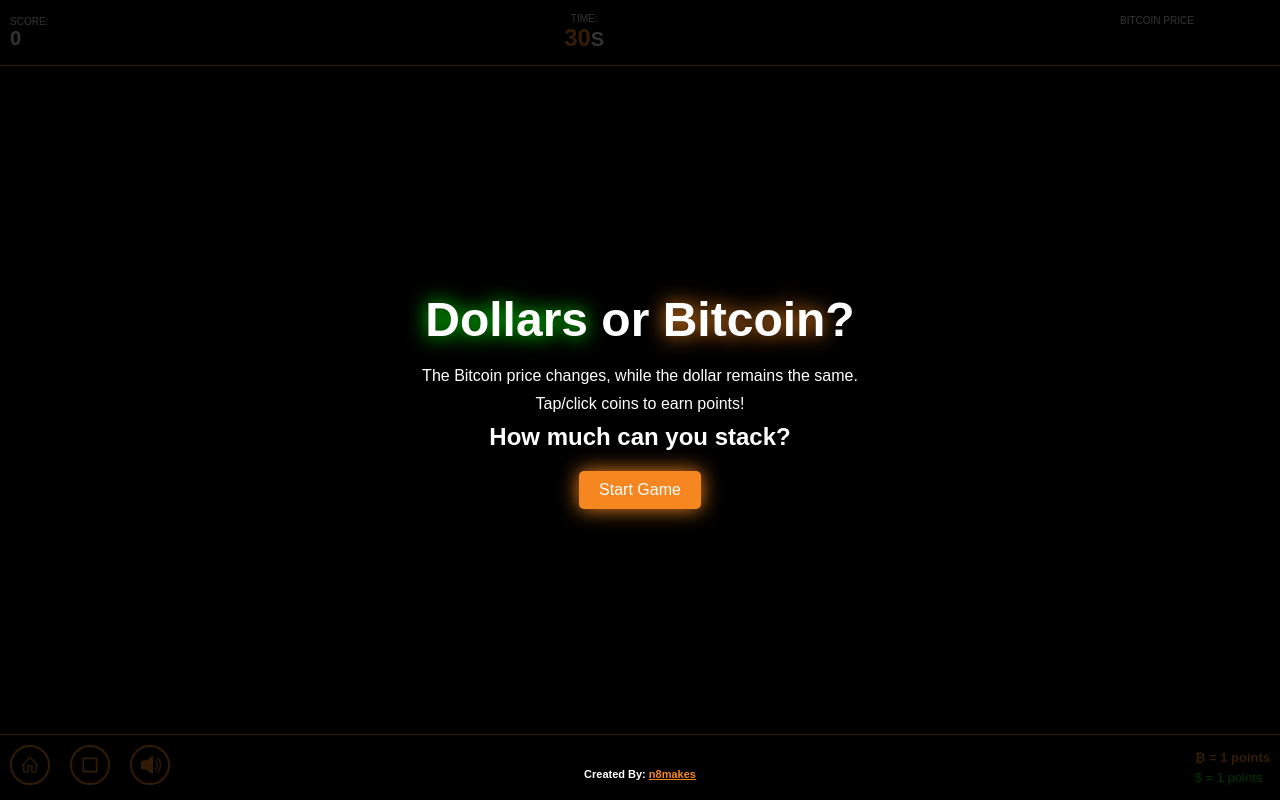
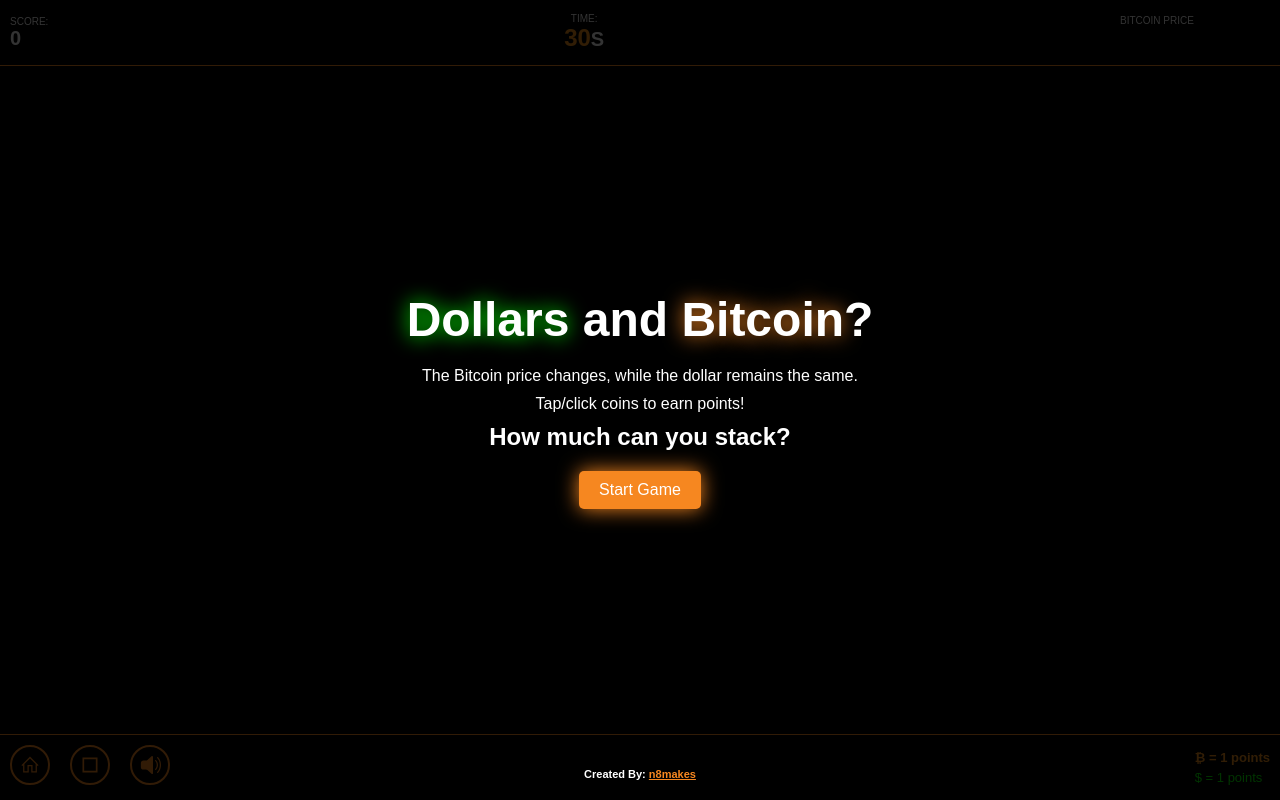
Before and after one commit to n8makes/dollars-and-bitcoin-game, a plain HTML site: page index.html in a window 1280 px wide. Drawn offline with nearby package versions, Linux system fonts and the light colour scheme.

Commit message:
change name or to and

```diff
--- a/index.html
+++ b/index.html
@@ -3,7 +3,7 @@
 <head>
     <meta charset="UTF-8">
     <meta name="viewport" content="width=device-width, initial-scale=1.0, maximum-scale=1.0, user-scalable=no">
-    <title>Dollars or Bitcoin Game</title>
+    <title>Dollars and Bitcoin Game</title>
     <link rel="stylesheet" href="css/style.css">
 </head>
 <body>
@@ -51,7 +51,7 @@
         <canvas id="gameCanvas"></canvas>
         <div id="startScreen" class="overlay">
             <div class="content-container">
-                <h1>Dollars <span class="no-shadow">or</span> <span>Bitcoin</span><span class="no-shadow">?</span></h1>
+                <h1>Dollars <span class="no-shadow">and</span> <span>Bitcoin</span><span class="no-shadow">?</span></h1>
                 <p>The Bitcoin price changes, while the dollar remains the same.</p>
                 <p>Tap/click coins to earn points!</p>
                 <h2>How much can you stack?</h2>
```
